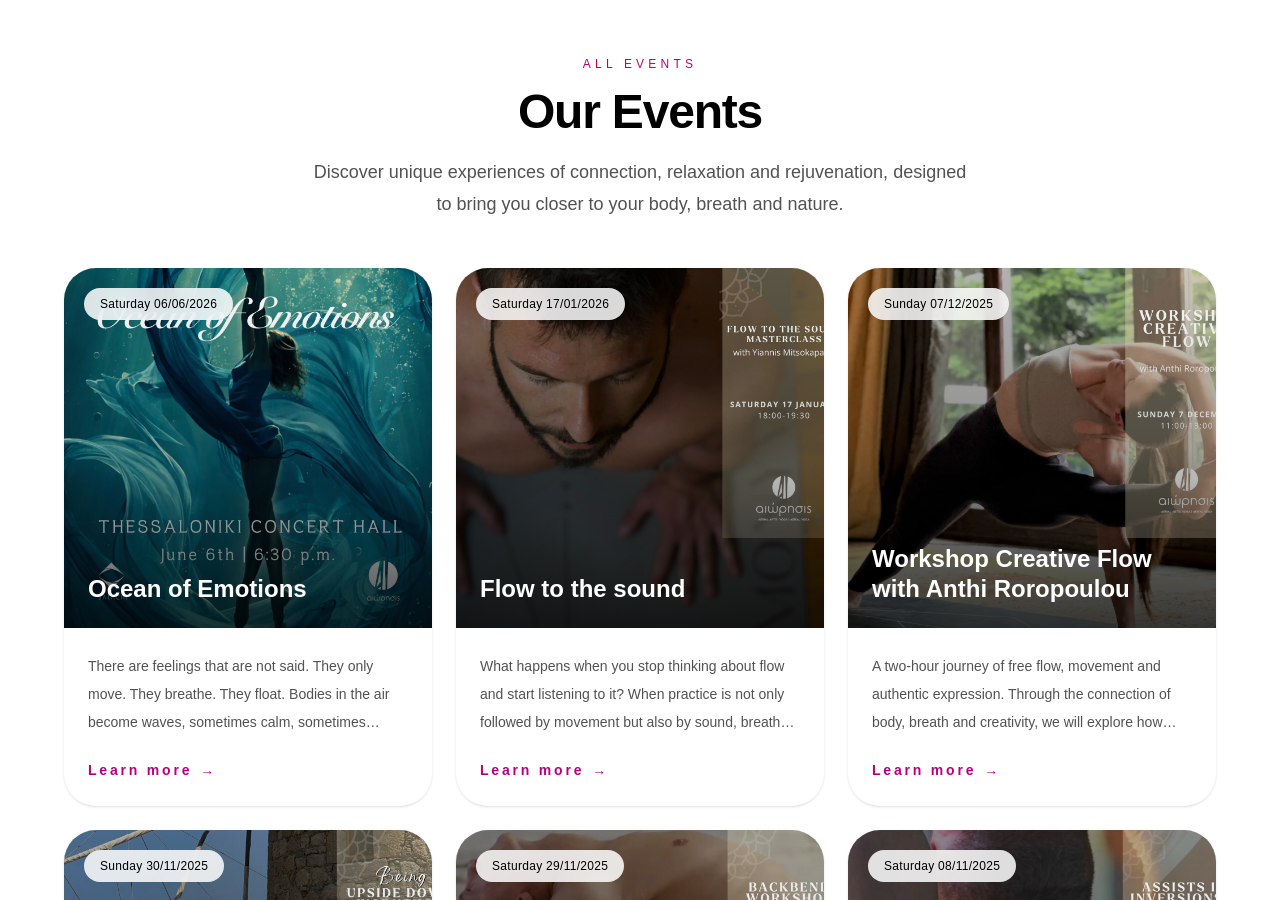
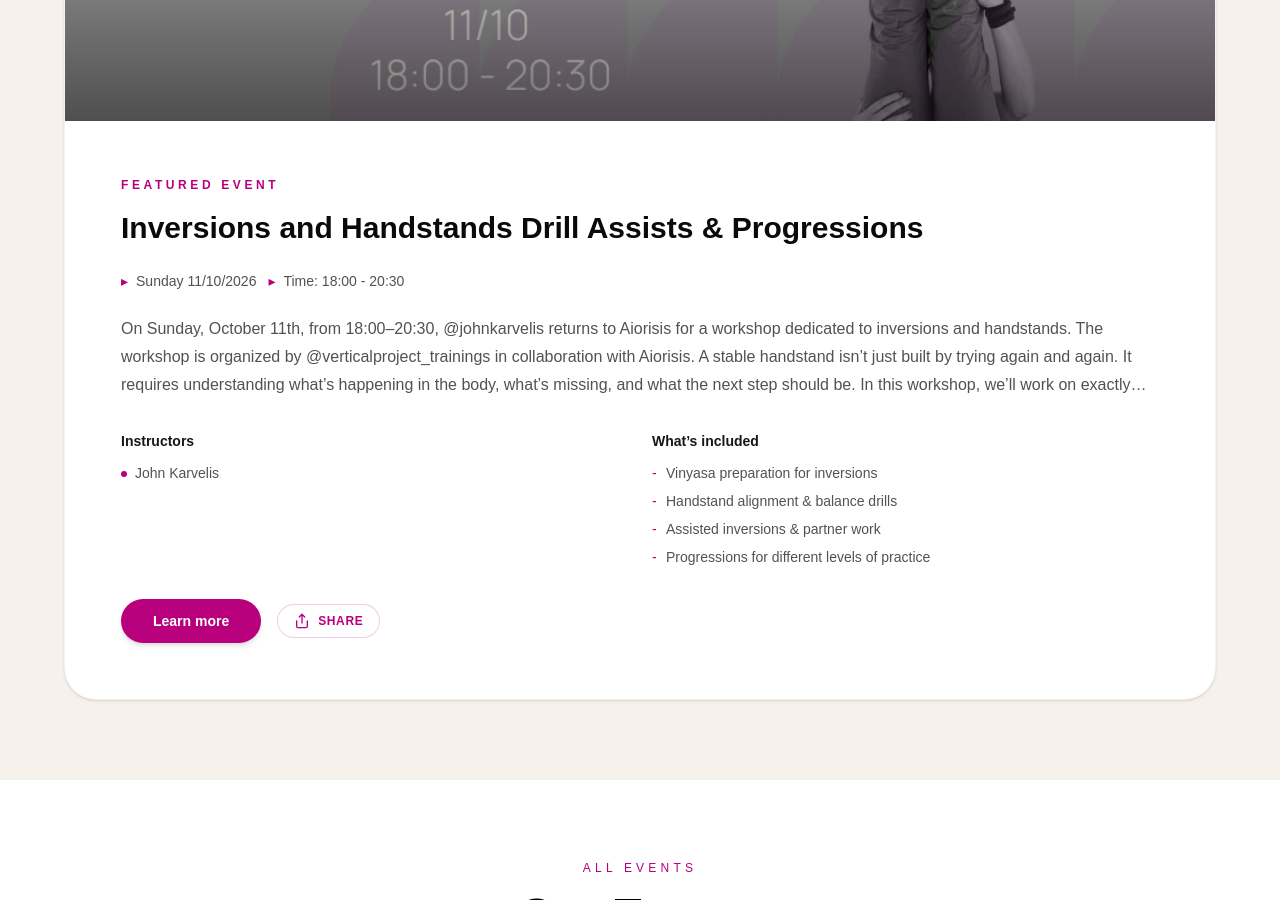
Before and after one commit to Tsagiannoudis/aiorisis, a Next.js app: page /en/events in a window 1280 px wide. Shown: the part 1340-2240 px from the top of the page. Built offline with nearby package versions, Linux system fonts and the light colour scheme; no server answers.

Commit message:
upload event inversion 11-10-26

```diff
--- a/data/EventData.ts
+++ b/data/EventData.ts
@@ -2070,4 +2070,130 @@ export const events: Event[] = [
     image: "/events/ocean-of-emotions.webp",
     googleFormLink: "https://www.more.com/gr-el/tickets/music/aiorisis-ocean-of-emotions/",
   },
+  {
+    id: 22,
+    slug: "inversions-and-hanstands-drill-assists-progressions",
+    title: {
+
+      el: `Inversions and Handstands Drill Assists & Progressions`,
+
+      en: `Inversions and Handstands Drill Assists & Progressions`,
+
+    },
+    startDate: "2026-10-11",
+    date: {
+
+      el: `Κυριακή 11/10/2026`,
+
+      en: `Sunday 11/10/2026`,
+
+    },
+    time: {
+
+      el: `Ώρα: 18:00 - 20:30`,
+
+      en: `Time: 18:00 - 20:30`,
+
+    },
+    description: {
+
+      el: `Την Κυριακή 11 Οκτωβρίου, 18:00–20:30, ο @johnkarvelis επιστρέφει στο Aiorisis για ένα workshop αφιερωμένο στις αναστροφές και τις στηρίξεις στα χέρια.\n
+Το workshop διοργανώνεται από το @verticalproject_trainings σε συνεργασία με το Aiorisis.\n
+Ένα σταθερό κατακόρυφο δεν χτίζεται απλώς κάνοντας ξανά και ξανά προσπάθειες. Χρειάζεται να καταλάβουμε τι συμβαίνει στο σώμα, τι λείπει και ποιο είναι κάθε φορά το επόμενο βήμα.\n
+Σε αυτό το workshop θα δουλέψουμε ακριβώς πάνω σε αυτή τη διαδικασία: drills, assists και progressions που μας βοηθούν να εξελίξουμε σταδιακά την τεχνική μας στις αναστροφές θέσεις.\n
+Θα ξεκινήσουμε με μια δυναμική πρακτική που θα προετοιμάσει το σώμα για τη δουλειά που ακολουθεί και στη συνέχεια θα εστιάσουμε σε στοιχεία όπως η ευθυγράμμιση, η ενεργοποίηση, η ισορροπία και η θέση του σώματος στον χώρο.\n
+Με τη βοήθεια συγκεκριμένων drills θα απομονώσουμε διαφορετικά κομμάτια του κατακόρυφου, ενώ μέσα από partner assists θα έχουμε την ευκαιρία να δουλέψουμε θέσεις και κινήσεις με περισσότερη ακρίβεια και ασφάλεια. Στόχος δεν είναι απλώς να «ανέβουμε» σε ένα ένα κατακόρυφο, αλλά να καταλάβουμε καλύτερα πώς το χτίζουμε.\n
+Το workshop απευθύνεται σε ασκούμενους με κάποια εμπειρία στη Yoga, σε Yoga & Pilates teachers, χορευτές, performers, γυμναστές και γενικότερα σε όσους θέλουν να εξελίξουν την πρακτική τους στις αναστροφές.\n
+Δεν χρειάζεται να έχεις ήδη σταθερό κατακόρυφο για να συμμετάσχεις.`,
+
+      en: `On Sunday, October 11th, from 18:00–20:30, @johnkarvelis returns to Aiorisis for a workshop dedicated to inversions and handstands.\n
+The workshop is organized by @verticalproject_trainings in collaboration with Aiorisis.\n
+A stable handstand isn’t just built by trying again and again. It requires understanding what’s happening in the body, what’s missing, and what the next step should be.\n
+In this workshop, we’ll work on exactly that process: drills, assists, and progressions that help us gradually develop our technique in inversion poses.\n
+We’ll start with a dynamic practice to prepare the body for the work ahead, and then we’ll focus on elements like alignment, activation, balance, and body position in space.\n
+Using specific drills, we’ll isolate different aspects of the handstand, while partner assists will give us the opportunity to work on poses and movements with greater precision and safety. The goal isn’t just to “get into” a handstand, but to better understand how we build it.\n
+The workshop is addressed to practitioners with some Yoga experience, Yoga & Pilates teachers, dancers, performers, trainers, and anyone looking to develop their inversion practice.\n
+You don’t need to have a stable handstand already to participate.`,
+
+    },
+    includes: [
+
+      {
+
+        el: `Vinyasa preparation for inversions`,
+
+        en: `Vinyasa preparation for inversions`
+
+      },
+      {
+
+        el: `Handstand alignment & balance drills`,
+
+        en: `Handstand alignment & balance drills`
+
+      },
+      {
+
+        el: `Assisted inversions & partner work`,
+
+        en: `Assisted inversions & partner work`
+
+      },
+      {
+
+        el: `Progressions για διαφορετικά επίπεδα πρακτικής`,
+
+        en: `Progressions for different levels of practice`
+
+      },
+      {
+
+        el: `Shoulder & range of motion exercises`,
+
+        en: `Shoulder & range of motion exercises`
+
+      },
+      {
+
+        el: `Τεχνικές Thai Massage για αποφόρτιση ώμων και μέσης`,
+
+        en: `Thai Massage techniques for shoulder and back release`
+
+      },
+
+    ],
+    instructors: [
+
+      {
+
+        el: `Γιάννης Καρβέλης`,
+
+        en: `John Karvelis`
+
+      },
+
+    ],
+    instructorDetails: {
+
+      el: `Ο John Karvelis είναι Lead Teacher της Acroyoga.org International, με πολυετή εμπειρία στη Yoga, τα partner acrobatics και το Thai Massage.\n
+      Τα τελευταία 15+ χρόνια διδάσκει workshops και εκπαιδευτικά προγράμματα για δασκάλους σε πολλές χώρες της Ευρώπης, της Ασίας, της Μέσης Ανατολής και της Αμερικής. Μέσα από την AcroYoga International και το Vertical Trainings Project, αλλά και μέσα από τη διεθνή εκπαιδευτική του δραστηριότητα, έχει επικεντρωθεί στη δημιουργία μαθησιακών εμπειριών που συνδυάζουν τεχνική, κίνηση, συνεργασία και ουσιαστική κατανόηση του σώματος.\n
+      Στη διδασκαλία του, η τεχνική είναι μόνο ένα μέρος της διαδικασίας. Εξίσου σημαντικό είναι ο μαθητής να νιώθει ασφάλεια, να χτίζει εμπιστοσύνη στο σώμα του, να αποκτά αυτοπεποίθηση και να μπορεί να εξελίσσεται χωρίς πίεση και φόβο.\n
+      Η προσέγγισή του βασίζεται σταδιακά στα progressions, την ευθυγράμμιση, τις αναστροφές, τα handstands και το partner work, με στόχο όχι απλώς την εκτέλεση μιας άσκησης, αλλά την κατανόηση του πώς χτίζεται μια δεξιότητα βήμα-βήμα, με ασφάλεια, συνέπεια και χώρο για πραγματική εξέλιξη.`,
+
+      en: `John Karvelis is a Lead Teacher with Acroyoga.org International, bringing over 15 years of extensive experience in Yoga, partner acrobatics, and Thai Massage to his teaching.\n
+      He has conducted workshops and training programs for instructors in numerous countries across Europe, Asia, the Middle East, and the Americas. Through AcroYoga International and his own Vertical Trainings Project, John has dedicated himself to creating learning experiences that blend technique, movement, collaboration, and a deep understanding of the body.\n
+      In his teaching, technical proficiency is just one component of the journey. Equally important to him is that students feel secure, build confidence in their bodies, develop self-assurance, and progress without pressure or fear.\n
+      His approach emphasizes gradual progressions, alignment, inversions, handstands, and partner work, aiming not simply to execute an exercise but to foster an understanding of how skills are built step-by-step, with safety, consistency, and room for genuine growth.`,
+
+    },
+    location: {
+
+      el: ``,
+
+      en: ``,
+
+    },
+    image: "/events/inversions-and-hanstands-drill-assists-progressions-october-2026.webp",
+    googleFormLink: "https://docs.google.com/forms/d/e/1FAIpQLSc4t-xDpD3v1kp8RmYJiSX6odEvPCAAyYzaDH0fdpTQj7QtcA/viewform?usp=header",
+  },
 ];
--- a/package.json
+++ b/package.json
@@ -10,6 +10,7 @@
   },
   "dependencies": {
     "@types/animejs": "^3.1.13",
+    "@vercel/analytics": "^2.0.1",
     "animejs": "^4.4.1",
     "aos": "^2.3.4",
     "framer-motion": "^12.39.0",
```
Also changed, not shown: public/events/inversions-and-hanstands-drill-assists-progressions-october-2026.webp (added), 1 other file (tests, documents, lock files or other folders).
